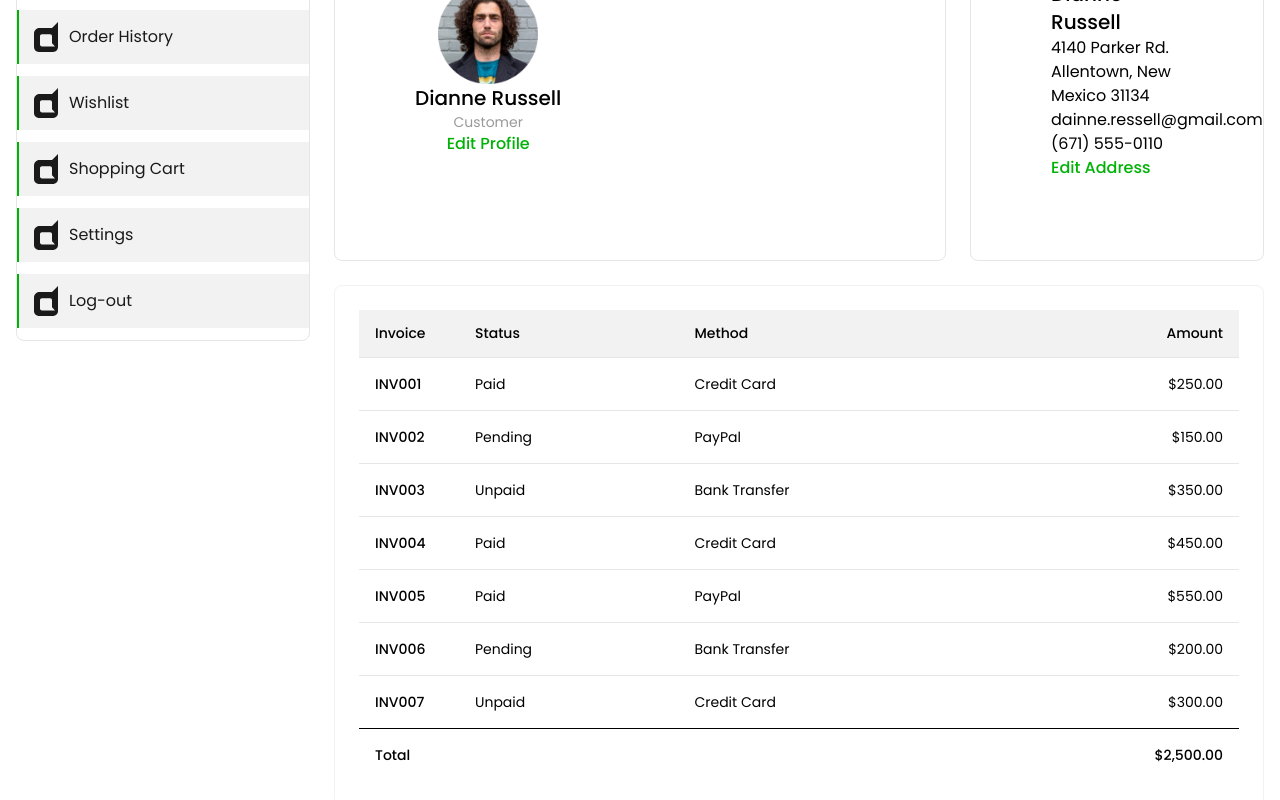
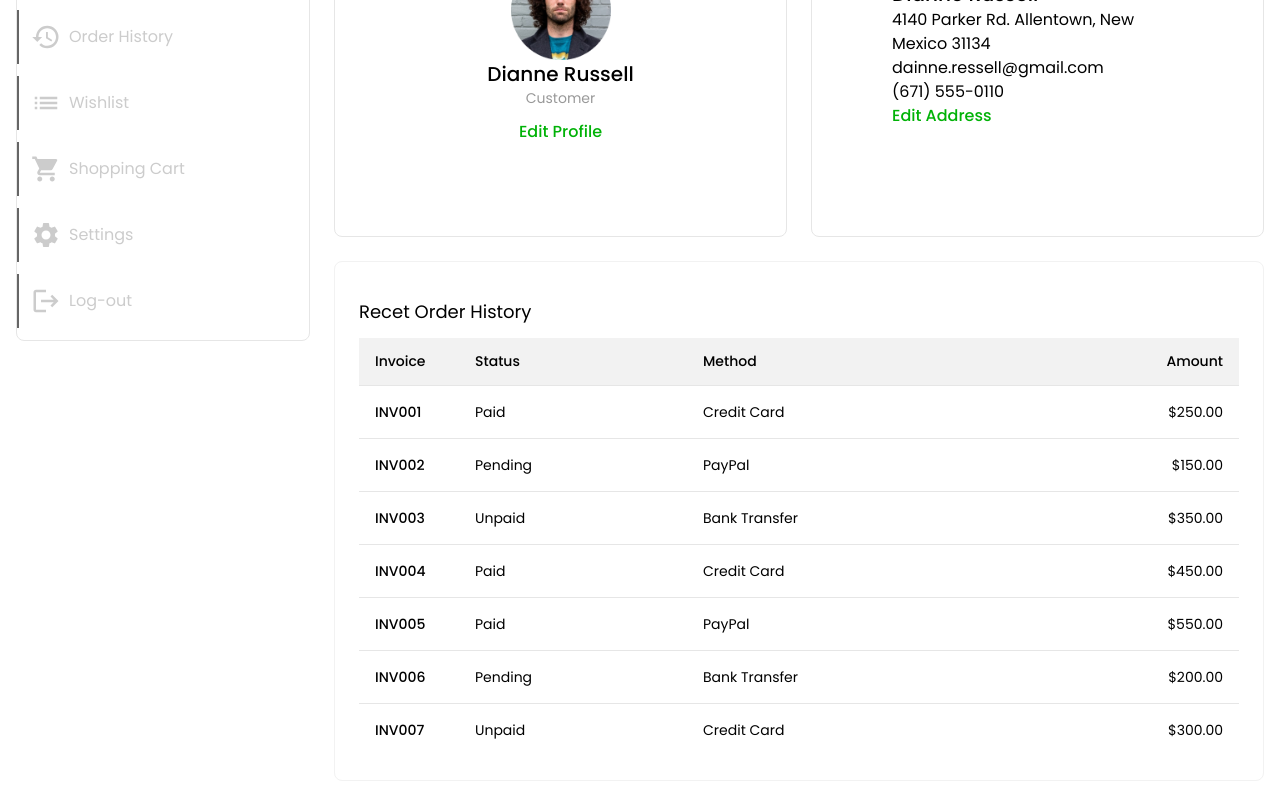
Before and after one commit to pankajjsdev/Ecobazar_FE, a Next.js app: page /dashboard in a window 1280 px wide. Shown: the part 460-1260 px from the top of the page. Built offline with nearby package versions, Linux system fonts and the light colour scheme.

Commit message:
add dashboard icons

```diff
--- a/app/(root)/dashboard/page.tsx
+++ b/app/(root)/dashboard/page.tsx
@@ -1,11 +1,12 @@
-
+/* eslint-disable react-hooks/rules-of-hooks */
+'use client'
 import Breadcumb from "@/components/_ui/breadcumb/Breadcumb"
 import Image from "next/image";
 import Link from "next/link"
-import path from "path";
-import { title } from "process";
-import { FaDashcube } from "react-icons/fa";
+import { usePathname } from "next/navigation"
 
+
+import { MdDashboard, MdHistory, MdShoppingCart, MdList , MdSettings, MdLogout } from "react-icons/md";
 import {
     Table,
     TableBody,
@@ -16,6 +17,7 @@ import {
     TableHeader,
     TableRow,
 } from "@/components/ui/table"
+
 
 const invoices = [
     {
@@ -66,31 +68,38 @@ const invoices = [
 const menu = [
     {
         title: 'dashboard',
-        path: '',
+        path: '/dashboard',
+        icon: MdDashboard
     },
     {
         title: 'Order History',
-        path: ''
+        path: '',
+        icon: MdHistory
+
     },
     {
         title: 'Wishlist',
-        path: 'wishlist'
+        path: 'wishlist',
+        icon: MdList
     },
     {
         title: 'Shopping Cart',
-        path: 'wishlist'
+        path: 'wishlist',
+        icon: MdShoppingCart
     },
     {
         title: 'Settings',
-        path: 'wishlist'
+        path: 'wishlist',
+        icon: MdSettings
     },
     {
         title: 'Log-out',
-        path: 'wishlist'
+        path: 'wishlist',
+        icon: MdLogout
     }
 ]
 
-const isActive = true
+
 
 const linksData =
     [
@@ -102,6 +111,7 @@ const linksData =
 
 
 function page() {
+    const pathname =  usePathname()
     return (
         <div>
             <Breadcumb
@@ -118,10 +128,10 @@ function page() {
                                     {
                                         menu?.map((item, index) => {
                                             return (
-                                                <li key={index} className={`py-3   text-gray-gray6 my-3 border-l-2 hover:border-l-primary-primary cursor-pointer hover:bg-gray-gray.5 ${isActive ? 'border-l-primary-primary bg-gray-gray.5 text-gray-gray9' : ''}`}>
+                                                <li key={index} className={`py-3   text-gray-gray6 my-3 border-l-2 hover:border-l-primary-primary cursor-pointer hover:bg-gray-gray.5 ${pathname == item.path ? 'border-l-primary-primary bg-gray-gray.5 text-gray-gray9' : ''}`}>
                                                     <div className="flex items-center mx-3 ">
-                                                        <FaDashcube size={30} />
-                                                        <Link href={item.path} className="mx-2"> {item.title}</Link>
+                                                        <item.icon size={30}  className={pathname == item.path ?  'text-gray-gray9' : 'text-gray-gray2'} />
+                                                        <Link href={item.path} className={`mx-2 ${pathname == item.path ?  'text-gray-gray9' : 'text-gray-gray2'}`} > {item.title}</Link>
                                                     </div>
 
                                                 </li>
@@ -135,8 +145,8 @@ function page() {
                         </div>
                     </div>
                     <div className="col-span-9">
-                        <div className="grid grid-cols-3 gap-6">
-                            <div className="border border-gray-gray1 rounded-lg p-20 flex items-center col-span-2">
+                        <div className="grid grid-cols-2 gap-6">
+                            <div className="border border-gray-gray1 rounded-lg p-20 flex items-center justify-center">
                                 <div className="text-center flex flex-col items-center group ">
                                     <Image
                                         src="/images/user/user.png"
@@ -146,11 +156,11 @@ function page() {
                                     />
                                     <h1 className="text-xl font-medium group-hover:text-primary-hard">Dianne Russell</h1>
                                     <h3 className="text-sm text-gray-gray4">Customer</h3>
-                                    <h6 className="text-primary-primary text-base font-medium">Edit Profile</h6>
+                                    <h6 className="text-primary-primary text-base font-medium my-3">Edit Profile</h6>
                                 </div>
 
                             </div>
-                            <div className="border border-gray-gray1 rounded-lg p-20 col-span-1">
+                            <div className="border border-gray-gray1 rounded-lg p-20">
                                 {/* <div> */}
                                 <h3 className="text-sm text-gray-gray4">BILLING ADDRESS</h3>
                                 <h1 className="text-xl font-medium group-hover:text-primary-hard">Dianne Russell</h1>
@@ -162,6 +172,7 @@ function page() {
                             </div>
                         </div>
                         <div className=" border border-gray-gray.5 rounded-lg my-6 p-6">
+                            <h1 className="my-3 text-lg">Recet Order History</h1>
                             <Table>
                                 {/* <TableCaption>A list of your recent invoices.</TableCaption> */}
                                 <TableHeader>
@@ -182,12 +193,6 @@ function page() {
                                         </TableRow>
                                     ))}
                                 </TableBody>
-                                <TableFooter>
-                                    <TableRow>
-                                        <TableCell colSpan={3}>Total</TableCell>
-                                        <TableCell className="text-right">$2,500.00</TableCell>
-                                    </TableRow>
-                                </TableFooter>
                             </Table>
 
                         </div>
```
